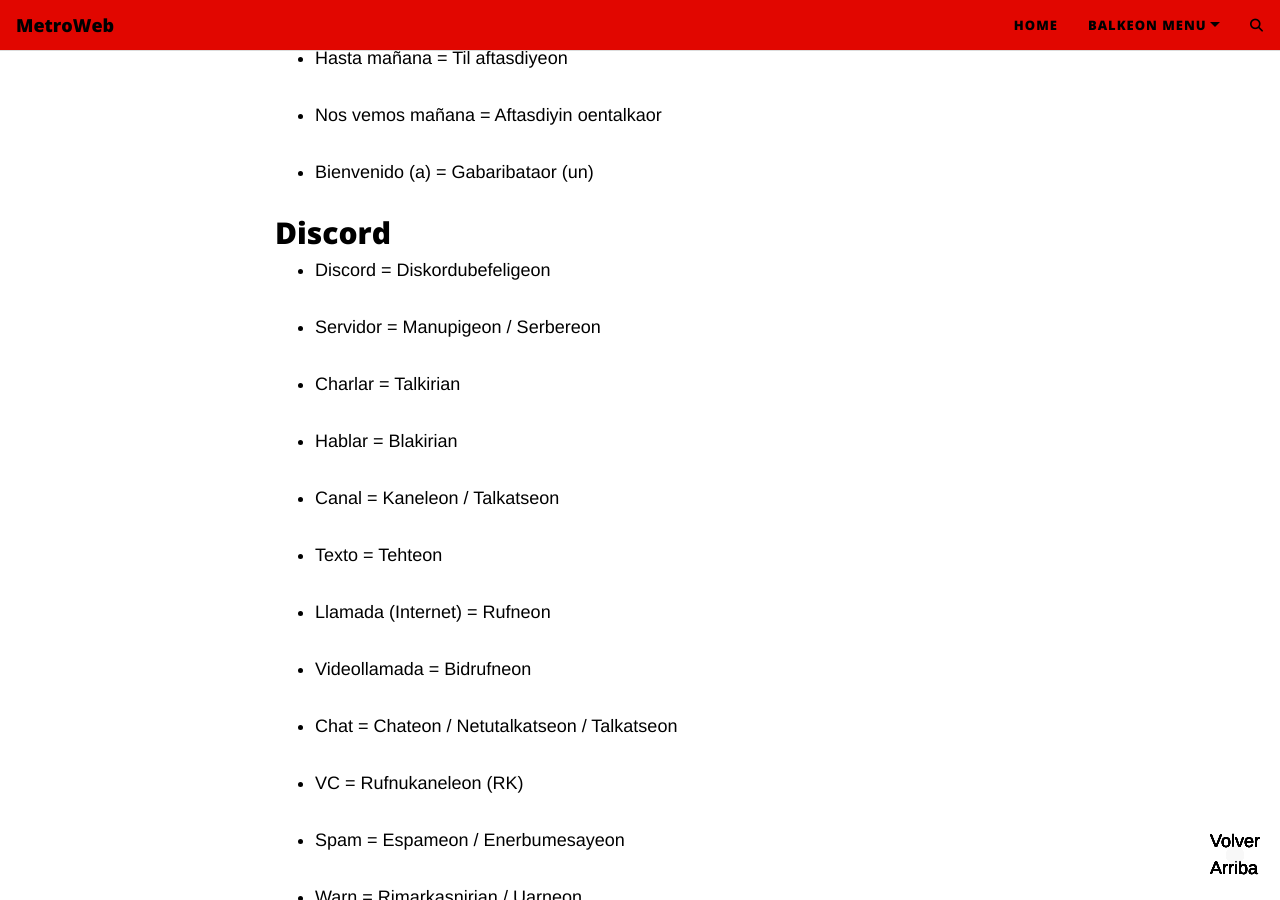
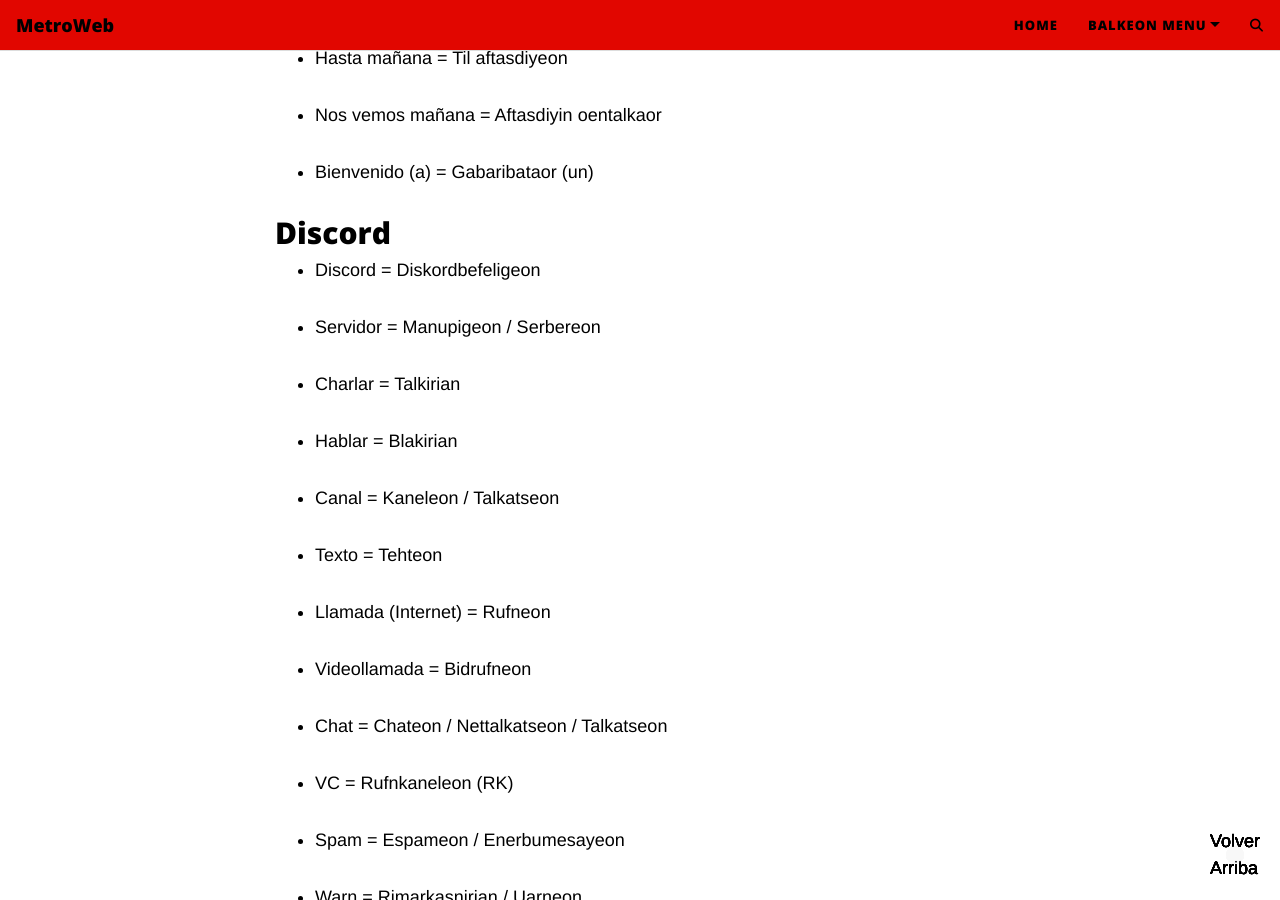
Before and after one commit to MetroManSR/MetroWeb1, a Jekyll site: the page built from balkeon/docs/vocabulary.md, in a window 1280 px wide and 900 px high, scrolled down 1072 px. Built offline with Jekyll 4.4.1, drawn with Linux system fonts in a browser that asks for light colours; our own code applies the rules of GitHub Pages for plain Markdown files; comment, search, counter and statistics services are not loaded; some of the changed text lies outside the part shown.

Commit message:
Updated vocabulary.md with new standards

```diff
--- a/balkeon/docs/vocabulary.md
+++ b/balkeon/docs/vocabulary.md
@@ -48,7 +48,7 @@
 
 ## Discord
 
-- Discord = Diskordubefeligeon
+- Discord = Diskordbefeligeon
 - Servidor = Manupigeon / Serbereon
 
 - Charlar = Talkirian
@@ -63,9 +63,9 @@
 
 - Videollamada = Bidrufneon
 
-- Chat = Chateon / Netutalkatseon / Talkatseon
+- Chat = Chateon / Nettalkatseon / Talkatseon
 
-- VC = Rufnukaneleon (RK)
+- VC = Rufnkaneleon (RK)
 
 - Spam = Espameon / Enerbumesayeon
 
```
Also changed, not shown: other parts of balkeon/docs/vocabulary.md (+1 -1 lines).
